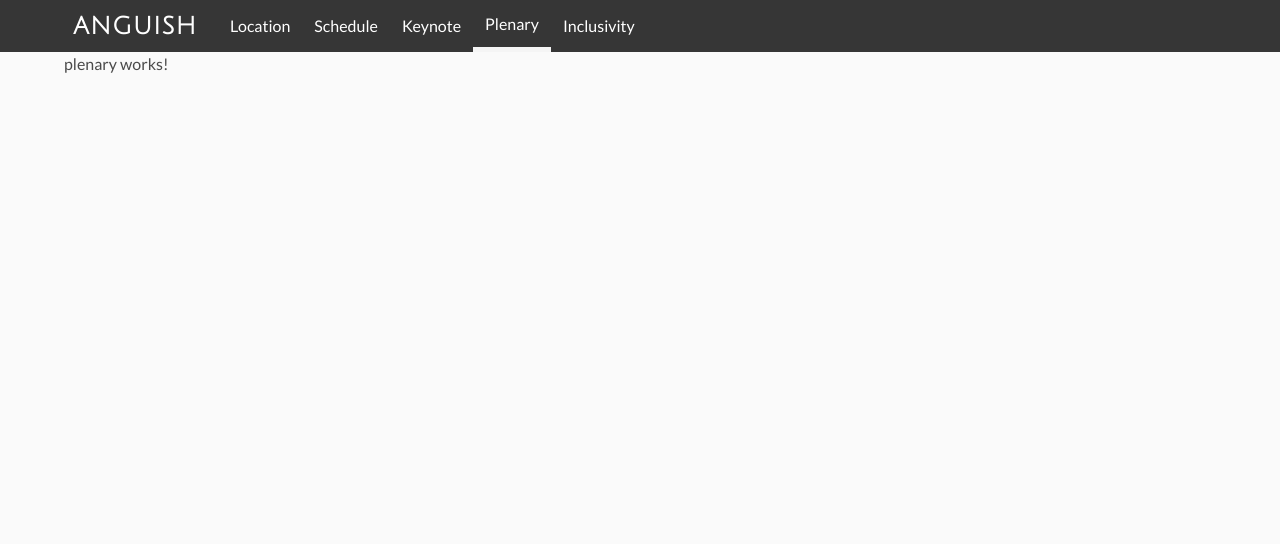
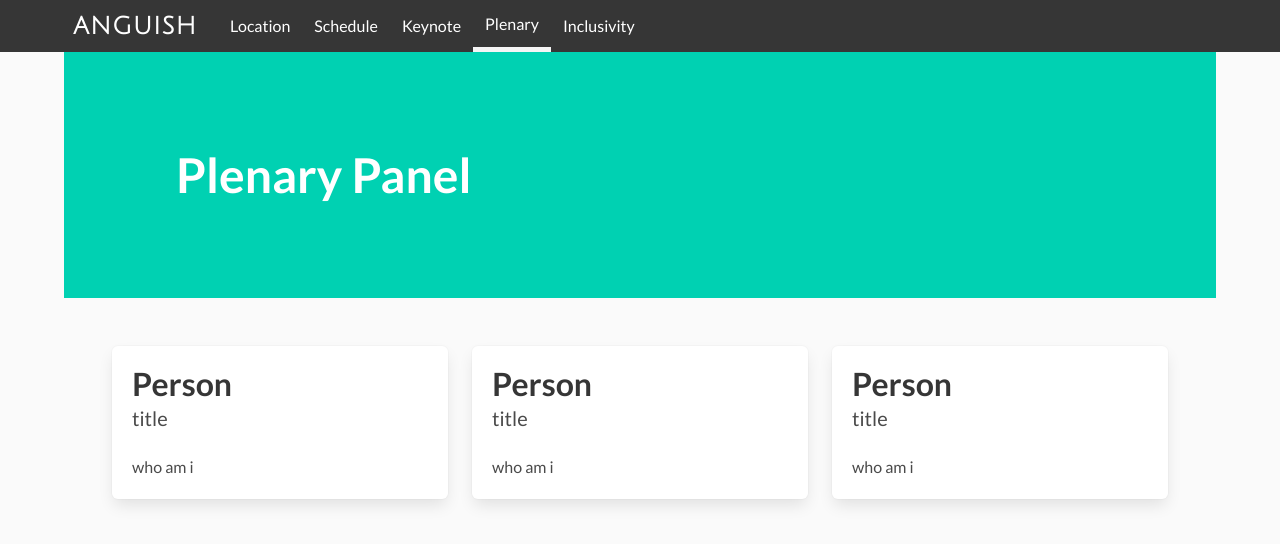
Before and after one commit to bcliden/anguish-conf-2019, an Angular app: page /plenary in a window 1280 px wide. Shown: the top 544 px of the page. Built offline with nearby package versions, Linux system fonts and the light colour scheme; what @asymmetrik/ngx-leaflet would draw is missing.

Commit message:
updated header styles, some skeleton in place. user of .content class

```diff
--- a/src/app/pages/home/home.component.html
+++ b/src/app/pages/home/home.component.html
@@ -1,4 +1,4 @@
-<section class="hero section is-warning">
+<section class="hero section is-black" style="height: 300px">
   <div class="hero-body">
     <div class="container" style="margin-left: 1rem">
       <h1 class="title is-1">
@@ -10,8 +10,10 @@
     </div>
   </div>
 </section>
+<section class="section ismessage">
 
-<section class="section ismessage">
+<!-- <h1 class="title is-2">Anguish Conference 2019</h1> -->
+
   <article class="message is-medium">
     <div class="message-header">
       <p>What is <span class="title-font">ANGUISH</span>?</p>
@@ -37,7 +39,8 @@
         <div class="tile is-parent is-vertical">
           <article class="tile is-child notification is-primary">
             <p class="title">When?</p>
-            <p class="subtitle is-4 margin-bot-small">March 32-35</p>
+            <p class="subtitle is-4 margin-bot-small">Saturday March 30, 2019</p>
+            <p class="">8:00am - 5:30pm</p>
             <a [routerLink]="['/schedule']">Schedule</a>
           </article>
           <article class="tile is-child notification is-warning">
--- a/src/app/pages/home/home.component.scss
+++ b/src/app/pages/home/home.component.scss
@@ -5,3 +5,32 @@
 .margin-bot-small {
   margin-bottom: 0.5rem;
 }
+
+.hero.section {
+  background-image: url("../../../assets/images/AnguishHeader.jpg");
+  background-size: auto 300px;
+  background-position: right;
+  background-repeat: no-repeat;
+}
+
+@media (max-width: 600px) {
+  .hero-body {
+    padding: 0;
+  }
+  .hero.section {
+    background-position: 10%;
+  }
+}
+
+.hero-body .container {
+  display: flex;
+  flex-direction: column;
+  align-items: flex-start;
+}
+
+.hero-body .title,
+.hero-body .subtitle {
+  padding: 0 3px;
+  // display: inline;
+  background-color: rgba(0, 0, 0, 0.75);
+}
--- a/src/app/pages/inclusivity/inclusivity.component.html
+++ b/src/app/pages/inclusivity/inclusivity.component.html
@@ -1,3 +1,35 @@
-<p>
-  inclusivity works!
-</p>
+<section class="hero section is-warning">
+  <div class="hero-body">
+    <div class="container" style="margin-left: 1rem">
+      <h1 class="title is-1">
+        Inclusivity Statement
+      </h1>
+    </div>
+  </div>
+</section>
+<section>
+  <div class="box">
+    <div class="content is-medium">
+      <p>  The EGSA annual conference is committed to creating a safe, accessible, and respectful environment for the conduct of academic inquiry. We want to create a space in which everyone can do their best work and no one is mistreated because of ability, race, religion, gender, sexuality, nationality, socioeconomic status, or any other aspect of their identity. </p>
+
+      <p>We acknowledge that mistakes happen; that said, we ask that all participants remain respectful, accountable, and committed to our conference's mission of solidarity and mutual understanding. </p>
+
+      <p>To that end, we offer a few guidelines:</p>
+
+      <ol type="1">
+        <li>Don’t make assumptions about someone’s identity. Participants are free to express themselves to the extent that they feel comfortable.</li>
+        <li>Respect the rights of others to self-determine their identity.</li>
+        <li>Avoid using ableist, sexist, racist, classist, misogynist, transphobic, homophobic, or other discriminatory language.</li>
+        <li>Do not take photographs or video recordings without consent.</li>
+        <li>Practice active listening. This includes waiting for someone else to finish speaking before speaking yourself; avoiding generalizations, or speaking on behalf of others; and remaining aware of the time and space you are taking in the discussion.</li>
+        <li>If you have a question during Q&A, carefully consider the intention behind your question. Aim for wording that is as constructive as possible.</li>
+      </ol>
+
+    <p>If you encounter someone disrupting the conference or behaving inappropriately, please contact a conference organizer as soon as possible.</p>
+
+    <p>Finally, we understand that inclusivity is an ongoing process—we invite participants to share feedback on what we can do to ensure the safety and accessibility of this shared space.</p>
+
+    </div>
+  </div>
+
+</section>
--- a/src/app/pages/keynote/keynote.component.html
+++ b/src/app/pages/keynote/keynote.component.html
@@ -1,3 +1,10 @@
-<p>
-  keynote works!
-</p>
+<section class="hero section is-danger">
+  <div class="hero-body">
+    <div class="container" style="margin-left: 1rem">
+      <h1 class="title is-1">
+        Name Person
+      </h1>
+      <h2 class="subtitle">Keynote Speaker</h2>
+    </div>
+  </div>
+</section>
--- a/src/app/pages/location/location.component.html
+++ b/src/app/pages/location/location.component.html
@@ -12,6 +12,7 @@
     </div>
   </article>
 
+  <div class="content">
     <h2 class="subtitle is-3">By Car:</h2>
     <p>
       Limited free and metered parking is available in the blocks surrounding
@@ -21,8 +22,10 @@
       Garage. Please find driving directions at
       <a href="https://www.georgetown.edu/directions-to-georgetown">Georgetown.edu</a>.
     </p>
+  </div>
 </section>
 <section class="section">
+  <div class="content">
     <h2 class="subtitle is-3">By Public Transit:</h2>
 
     <p>
@@ -48,4 +51,5 @@
       If you are planning to use public transportation, please consult <a href="https://www.wmata.com/schedules/trip-planner/">WMATA’s
       trip planner tool</a>.
     </p>
+  </div>
 </section>
--- a/src/app/pages/location/location.component.scss
+++ b/src/app/pages/location/location.component.scss
@@ -1,7 +1,11 @@
-.section {
-  padding-bottom: 0.5rem;
-}
+// .section {
+//   padding-bottom: 0.5rem;
+// }
 
-.subtitle.is-3 {
-  margin-bottom: 0.5rem;
-}
+// .subtitle.is-3 {
+//   margin-bottom: 0.5rem;
+// }
+
+// p {
+//   margin-bottom: 1rem;
+// }
--- a/src/app/pages/plenary/plenary.component.html
+++ b/src/app/pages/plenary/plenary.component.html
@@ -1,3 +1,40 @@
-<p>
-  plenary works!
-</p>
+<section class="hero section is-primary">
+  <div class="hero-body">
+    <div class="container" style="margin-left: 1rem">
+      <h1 class="title is-1">
+        Plenary Panel
+      </h1>
+    </div>
+  </div>
+</section>
+<section class="section">
+  <div class="columns">
+    <div class="column">
+      <div class="box">
+        <h2 class="title">Person</h2>
+        <h3 class="subtitle">title</h3>
+        <div class="content">
+          <p>who am i</p>
+        </div>
+      </div>
+    </div>
+    <div class="column">
+      <div class="box">
+        <h2 class="title">Person</h2>
+        <h3 class="subtitle">title</h3>
+        <div class="content">
+          <p>who am i</p>
+        </div>
+      </div>
+     </div>
+    <div class="column">
+      <div class="box">
+        <h2 class="title">Person</h2>
+        <h3 class="subtitle">title</h3>
+        <div class="content">
+          <p>who am i</p>
+        </div>
+      </div>
+    </div>
+  </div>
+</section>
--- a/src/app/pages/schedule/schedule.component.html
+++ b/src/app/pages/schedule/schedule.component.html
@@ -1,3 +1,9 @@
-<p>
-  schedule works!
-</p>
+<section class="hero section is-primary">
+  <div class="hero-body">
+    <div class="container" style="margin-left: 1rem">
+      <h1 class="title is-1">
+        Schedule
+      </h1>
+    </div>
+  </div>
+</section>
```
Also changed, not shown: src/assets/images/AnguishHeader.jpg (added), src/assets/images/map_pic.png (renamed from src/assets/map_pic.png). Lines whose indentation alone changed are shown as unchanged.
